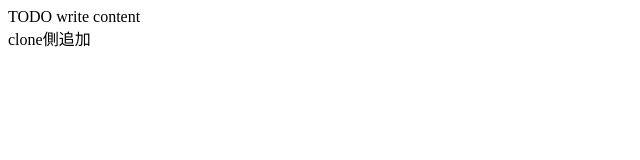
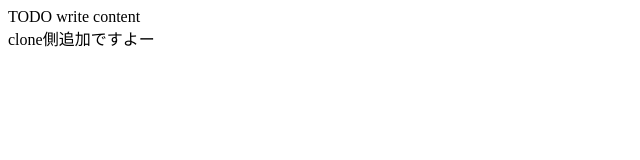
Before and after one commit to shodoi/test, a plain HTML site: page index.html in a window 1280 px wide. Shown: the full height of the page, 0-640 px from the left. Drawn offline with Linux system fonts and the light colour scheme.

Commit message:
競合状態でpush clone側

```diff
--- a/index.html
+++ b/index.html
@@ -12,6 +12,6 @@ and open the template in the editor.
 	</head>
 	<body>
 		<div>TODO write content</div>
-		<div>clone側追加</div>
+		<div>clone側追加ですよー</div>
 	</body>
 </html>
```
